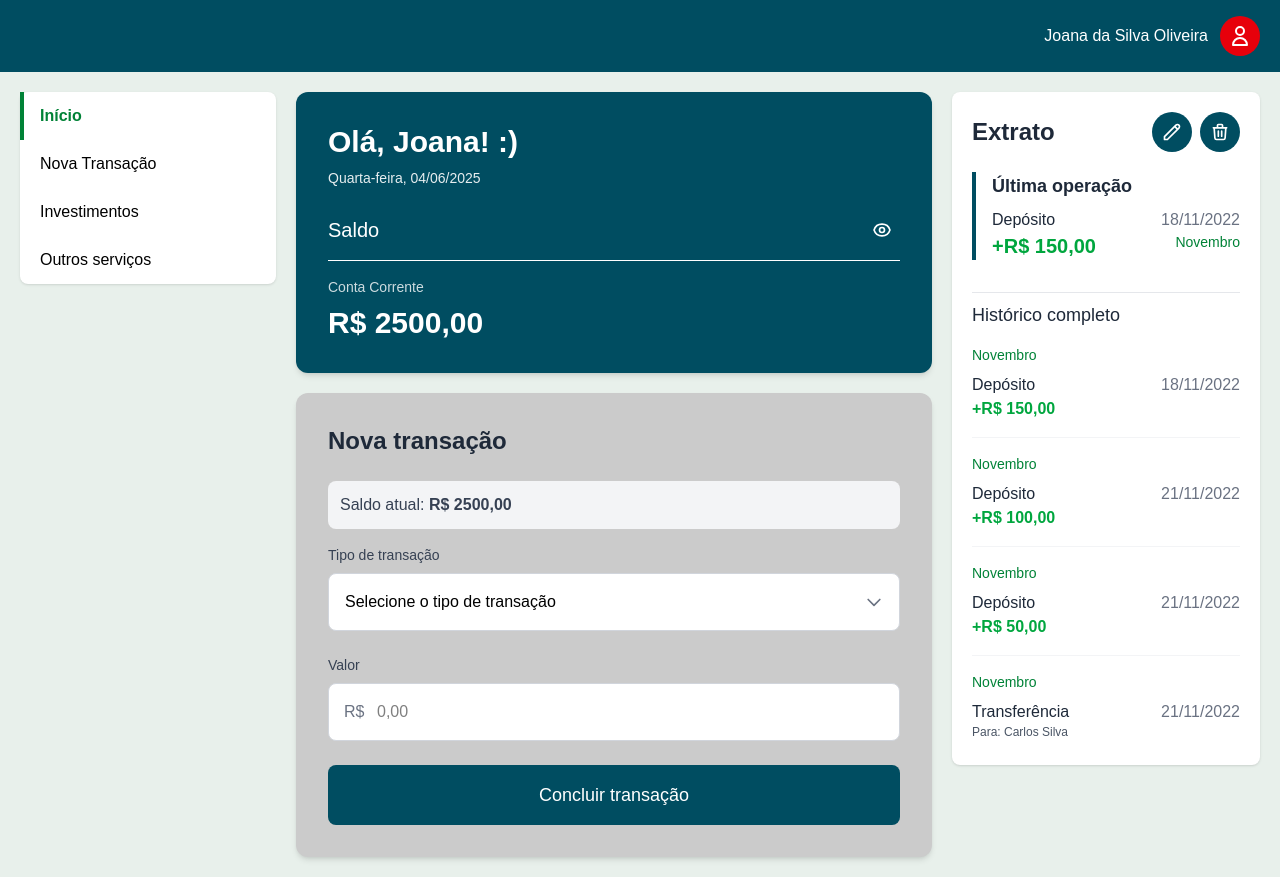
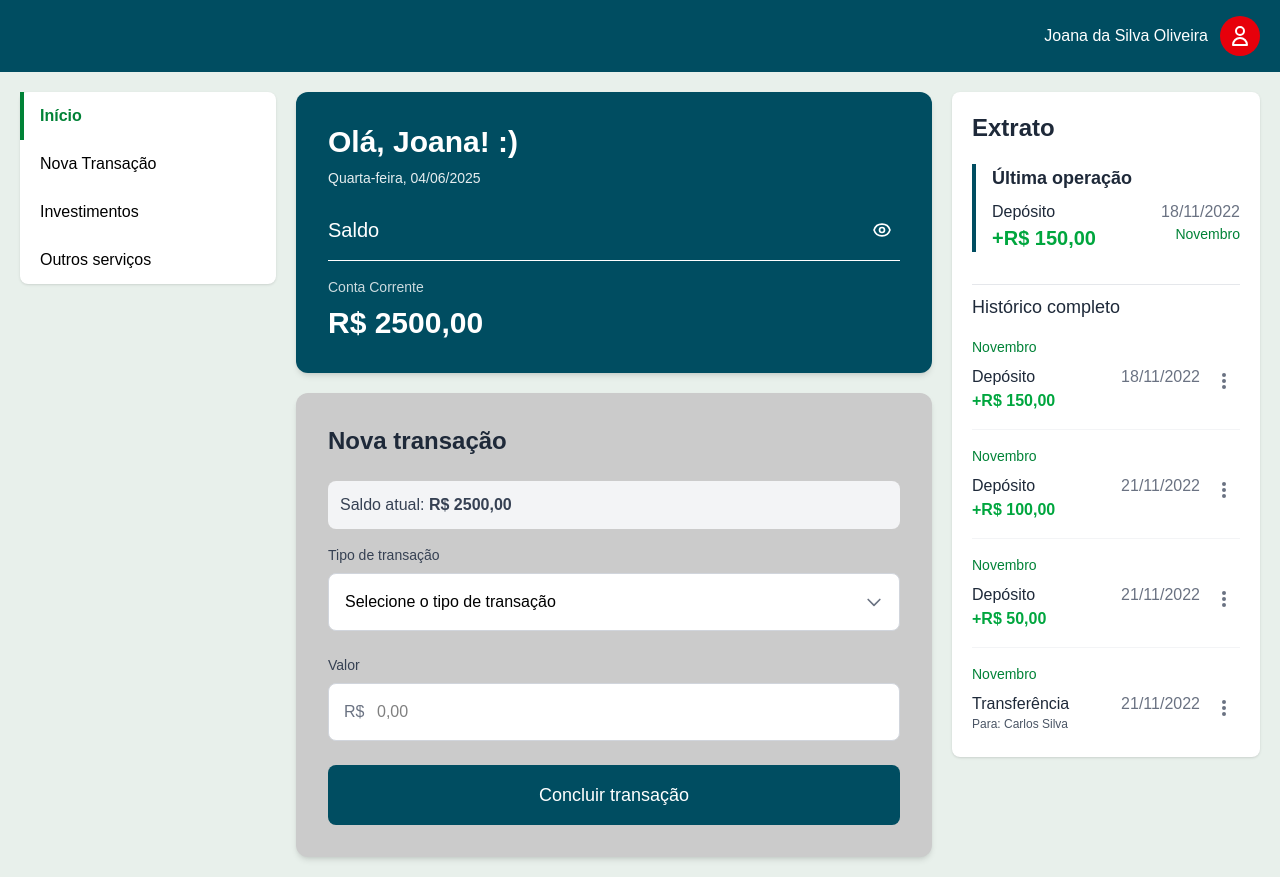
Before and after one commit to HenriqueBMoura/tech_challenge_fase_01, a Next.js app: page /dashboard in a window 1280 px wide. Built offline with nearby package versions, Linux system fonts and the light colour scheme.

Commit message:
feat: Implement transaction editing and deletion functionality in Dashboard and TransactionHistory components

```diff
--- a/src/app/dashboard/page.tsx
+++ b/src/app/dashboard/page.tsx
@@ -32,6 +32,7 @@ export default function Dashboard() {
   ]);
   // eslint-disable-next-line @typescript-eslint/no-unused-vars
   const [selectedService, setSelectedService] = useState<string | null>(null);
+  const [editingTransaction, setEditingTransaction] = useState<Transaction | null>(null);
 
   // Obter a data atual formatada
   const today = new Date();
@@ -112,6 +113,28 @@ export default function Dashboard() {
     setActiveView(view);
   };
 
+  const handleDeleteTransaction = (id: number) => {
+    // Filtra as transações, removendo a que tem o id correspondente
+    const transactionToDelete = transactions.find(t => t.id === id);
+
+    if (transactionToDelete) {
+      // Atualiza o saldo atual após a remoção
+      // Se removeu uma transação com valor negativo, adicionamos esse valor ao saldo
+      // Se removeu uma transação com valor positivo, subtraímos do saldo
+      setCurrentBalance(prev => prev - transactionToDelete.amount);
+
+      // Remove a transação da lista
+      setTransactions(prevTransactions =>
+        prevTransactions.filter(transaction => transaction.id !== id)
+      );
+    }
+  };
+
+  const handleEditTransaction = (transaction: Transaction) => {
+    setEditingTransaction(transaction);
+    setActiveView("edit-transaction");
+  };
+
   // Componente de saldo que será exibido em todas as views
   const BalanceCard = () => (
     <div className="bg-primary text-white p-8 rounded-xl shadow-md">
@@ -149,6 +172,33 @@ export default function Dashboard() {
     switch (activeView) {
       case "transaction":
         return <TransactionForm onSubmitTransaction={handleSubmitTransaction} initialBalance={currentBalance} />;
+      case "edit-transaction":
+        return editingTransaction ?
+          <TransactionForm
+            onSubmitTransaction={(type, value, newBalance, recipient, category) => {
+              // Remove a transação antiga do estado
+              const oldTransaction = transactions.find(t => t.id === editingTransaction.id);
+              if (oldTransaction) {
+                // Reverte o efeito da transação antiga no saldo
+                setCurrentBalance(prev => prev - oldTransaction.amount);
+              }
+
+              // Chama a função normal de submit para adicionar a nova versão
+              handleSubmitTransaction(type, value, newBalance, recipient, category);
+
+              // Limpa o estado de edição e volta para a visão geral
+              setEditingTransaction(null);
+              setActiveView("overview");
+            }}
+            initialBalance={currentBalance}
+            editMode={true}
+            transactionToEdit={editingTransaction}
+            onCancelEdit={() => {
+              setEditingTransaction(null);
+              setActiveView("overview");
+            }}
+          /> :
+          <TransactionForm onSubmitTransaction={handleSubmitTransaction} initialBalance={currentBalance} />;
       case "services":
         return <ServicesGrid onServiceSelect={handleServiceSelect} />;
       case "investments":
@@ -189,22 +239,12 @@ export default function Dashboard() {
                 <div className="bg-white rounded-lg shadow-sm p-5">
                   <div className="flex justify-between items-center mb-5">
                     <h2 className="text-2xl font-bold text-gray-800">Extrato</h2>
-                    <div className="flex space-x-2">
-                      <button className="w-10 h-10 bg-primary rounded-full flex items-center justify-center text-white hover:bg-[#003a49] transition-colors">
-                        <svg xmlns="http://www.w3.org/2000/svg" className="h-5 w-5" fill="none" viewBox="0 0 24 24" stroke="currentColor">
-                          <path strokeLinecap="round" strokeLinejoin="round" strokeWidth={2} d="M15.232 5.232l3.536 3.536m-2.036-5.036a2.5 2.5 0 113.536 3.536L6.5 21.036H3v-3.572L16.732 3.732z" />
-                        </svg>
-                      </button>
-                      <button className="w-10 h-10 bg-primary rounded-full flex items-center justify-center text-white hover:bg-[#003a49] transition-colors">
-                        <svg xmlns="http://www.w3.org/2000/svg" className="h-5 w-5" fill="none" viewBox="0 0 24 24" stroke="currentColor">
-                          <path strokeLinecap="round" strokeLinejoin="round" strokeWidth={2} d="M19 7l-.867 12.142A2 2 0 0116.138 21H7.862a2 2 0 01-1.995-1.858L5 7m5 4v6m4-6v6m1-10V4a1 1 0 00-1-1h-4a1 1 0 00-1 1v3M4 7h16" />
-                        </svg>
-                      </button>
-                    </div>
                   </div>
-
-                  {/* Conteúdo do extrato com altura ajustada */}
-                  <TransactionHistory transactions={transactions} />
+                  <TransactionHistory
+                    transactions={transactions}
+                    onDeleteTransaction={handleDeleteTransaction}
+                    onEditTransaction={handleEditTransaction}
+                  />
                 </div>
               </div>
             </div>
--- a/src/components/TransactionForm.tsx
+++ b/src/components/TransactionForm.tsx
@@ -1,10 +1,14 @@
 "use client";
 
+import { Transaction } from "@/types";
 import { useState } from "react";
 
 interface TransactionFormProps {
   onSubmitTransaction: (type: string, value: string, newBalance: number, recipient?: string, category?: string) => void;
   initialBalance?: number;
+  editMode?: boolean;
+  transactionToEdit?: Transaction
+  onCancelEdit?: () => void;
 }
 
 export default function TransactionForm({
--- a/src/components/TransactionHistory.tsx
+++ b/src/components/TransactionHistory.tsx
@@ -1,6 +1,6 @@
 "use client";
 
-import React from "react";
+import React, { useState } from "react";
 
 interface Transaction {
   id: number;
@@ -14,11 +14,66 @@ interface Transaction {
 
 interface TransactionHistoryProps {
   transactions: Transaction[];
+  onDeleteTransaction?: (id: number) => void;
+  onEditTransaction?: (transaction: Transaction) => void;
 }
 
-export default function TransactionHistory({ transactions }: TransactionHistoryProps) {
+export default function TransactionHistory({
+  transactions,
+  onDeleteTransaction,
+  onEditTransaction
+}: TransactionHistoryProps) {
+  // Estados para controlar menus de ações e modal de confirmação
+  const [activeActionMenu, setActiveActionMenu] = useState<number | null>(null);
+  const [showDeleteModal, setShowDeleteModal] = useState(false);
+  const [transactionToDelete, setTransactionToDelete] = useState<number | null>(null);
+
   // Se não há transações, não temos última operação
   const lastTransaction = transactions.length > 0 ? transactions[0] : null;
+
+  // Função para alternar a visibilidade do menu de ações
+  const toggleActionMenu = (id: number) => {
+    if (activeActionMenu === id) {
+      setActiveActionMenu(null);
+    } else {
+      setActiveActionMenu(id);
+    }
+  };
+
+  // Fecha o menu de ações quando clicado fora
+  const handleClickOutside = () => {
+    setActiveActionMenu(null);
+  };
+
+  // Funções para manipular ações
+  const handleEdit = (transaction: Transaction) => {
+    if (onEditTransaction) {
+      onEditTransaction(transaction);
+      setActiveActionMenu(null);
+    }
+  };
+
+  // Abre o modal de confirmação para exclusão
+  const confirmDelete = (id: number) => {
+    setTransactionToDelete(id);
+    setShowDeleteModal(true);
+    setActiveActionMenu(null);
+  };
+
+  // Executa a exclusão após confirmação
+  const handleDelete = () => {
+    if (onDeleteTransaction && transactionToDelete !== null) {
+      onDeleteTransaction(transactionToDelete);
+      setShowDeleteModal(false);
+      setTransactionToDelete(null);
+    }
+  };
+
+  // Cancela a exclusão
+  const cancelDelete = () => {
+    setShowDeleteModal(false);
+    setTransactionToDelete(null);
+  };
 
   return (
     <>
@@ -51,7 +106,9 @@ export default function TransactionHistory({ transactions }: TransactionHistoryP
             <p className="text-gray-500 text-center py-4">Nenhuma transação encontrada</p>
           ) : (
             transactions.map((transaction) => (
-              <div key={transaction.id} className="mb-4 pb-4 border-b border-gray-100">
+              <div key={transaction.id} className="mb-4 pb-4 border-b border-gray-100 relative">
+                <div className="flex justify-between items-start">
+                  <div className="flex-1">
                     <div className="flex items-baseline">
                       <p className="text-sm text-green-700 font-medium">{transaction.month}</p>
                     </div>
@@ -72,13 +129,109 @@ export default function TransactionHistory({ transactions }: TransactionHistoryP
                           {transaction.amount < 0 ? "-" : "+"}R$ {Math.abs(transaction.amount).toFixed(2).replace(".", ",")}
                         </p>
                       </div>
-                  <p className="text-gray-500 text-right">{transaction.date}</p>
+                      <div className="text-right flex items-start">
+                        <p className="text-gray-500 mr-2">{transaction.date}</p>
+
+                        {/* Botão de ações */}
+                        <div className="relative">
+                          <button
+                            onClick={(e) => {
+                              e.stopPropagation();
+                              toggleActionMenu(transaction.id);
+                            }}
+                            className="w-8 h-8 flex items-center justify-center text-gray-500 hover:text-gray-700 rounded-full hover:bg-gray-100 focus:outline-none"
+                            aria-label="Opções"
+                          >
+                            <svg xmlns="http://www.w3.org/2000/svg" className="h-5 w-5" viewBox="0 0 20 20" fill="currentColor">
+                              <path d="M10 6a2 2 0 110-4 2 2 0 010 4zM10 12a2 2 0 110-4 2 2 0 010 4zM10 18a2 2 0 110-4 2 2 0 010 4z" />
+                            </svg>
+                          </button>
+
+                          {/* Menu de ações */}
+                          {activeActionMenu === transaction.id && (
+                            <div
+                              className="absolute right-0 mt-1 w-36 bg-white rounded-md shadow-lg py-1 z-10 border border-gray-200"
+                              onClick={(e) => e.stopPropagation()}
+                            >
+                              <button
+                                onClick={() => handleEdit(transaction)}
+                                className="w-full text-left px-4 py-2 text-sm text-gray-700 hover:bg-gray-100 flex items-center"
+                                disabled={!onEditTransaction}
+                              >
+                                <svg xmlns="http://www.w3.org/2000/svg" className="h-4 w-4 mr-2" fill="none" viewBox="0 0 24 24" stroke="currentColor">
+                                  <path strokeLinecap="round" strokeLinejoin="round" strokeWidth={2} d="M11 5H6a2 2 0 00-2 2v11a2 2 0 002 2h11a2 2 0 002-2v-5m-1.414-9.414a2 2 0 112.828 2.828L11.828 15H9v-2.828l8.586-8.586z" />
+                                </svg>
+                                Editar
+                              </button>
+                              <button
+                                onClick={() => confirmDelete(transaction.id)}
+                                className="w-full text-left px-4 py-2 text-sm text-red-600 hover:bg-gray-100 flex items-center"
+                                disabled={!onDeleteTransaction}
+                              >
+                                <svg xmlns="http://www.w3.org/2000/svg" className="h-4 w-4 mr-2" fill="none" viewBox="0 0 24 24" stroke="currentColor">
+                                  <path strokeLinecap="round" strokeLinejoin="round" strokeWidth={2} d="M19 7l-.867 12.142A2 2 0 0116.138 21H7.862a2 2 0 01-1.995-1.858L5 7m5 4v6m4-6v6m1-10V4a1 1 0 00-1-1h-4a1 1 0 00-1 1v3M4 7h16" />
+                                </svg>
+                                Excluir
+                              </button>
+                            </div>
+                          )}
+                        </div>
+                      </div>
+                    </div>
+                  </div>
                 </div>
               </div>
             ))
           )}
         </div>
       </div>
+
+      {/* Overlay para fechar o menu quando clicado fora */}
+      {activeActionMenu !== null && (
+        <div
+          className="fixed inset-0 z-0"
+          onClick={handleClickOutside}
+        />
+      )}
+
+      {/* Modal de confirmação para exclusão */}
+      {showDeleteModal && (
+        <div className="fixed inset-0 flex items-center justify-center z-50">
+          {/* Overlay escuro */}
+          <div className="absolute inset-0 bg-black opacity-50" onClick={cancelDelete}></div>
+
+          {/* Modal */}
+          <div className="bg-white rounded-lg p-6 w-full max-w-md mx-4 z-10 shadow-xl">
+            <div className="text-center mb-6">
+              <div className="mx-auto flex items-center justify-center h-12 w-12 rounded-full bg-red-100 mb-4">
+                <svg className="h-6 w-6 text-red-600" xmlns="http://www.w3.org/2000/svg" fill="none" viewBox="0 0 24 24" stroke="currentColor" aria-hidden="true">
+                  <path strokeLinecap="round" strokeLinejoin="round" strokeWidth="2" d="M12 9v2m0 4h.01m-6.938 4h13.856c1.54 0 2.502-1.667 1.732-3L13.732 4c-.77-1.333-2.694-1.333-3.464 0L3.34 16c-.77 1.333.192 3 1.732 3z" />
+                </svg>
+              </div>
+              <h3 className="text-lg leading-6 font-medium text-gray-900 mb-1">Confirmar exclusão</h3>
+              <p className="text-sm text-gray-500">
+                Tem certeza que deseja excluir esta transação? Esta ação não pode ser desfeita.
+              </p>
+            </div>
+            <div className="flex justify-end space-x-3">
+              <button
+                type="button"
+                onClick={cancelDelete}
+                className="px-4 py-2 bg-gray-200 text-gray-800 rounded-md hover:bg-gray-300 transition-colors"
+              >
+                Cancelar
+              </button>
+              <button
+                type="button"
+                onClick={handleDelete}
+                className="px-4 py-2 bg-red-600 text-white rounded-md hover:bg-red-700 transition-colors"
+              >
+                Excluir
+              </button>
+            </div>
+          </div>
+        </div>
+      )}
     </>
   );
 }
```
Lines whose indentation alone changed are shown as unchanged.
